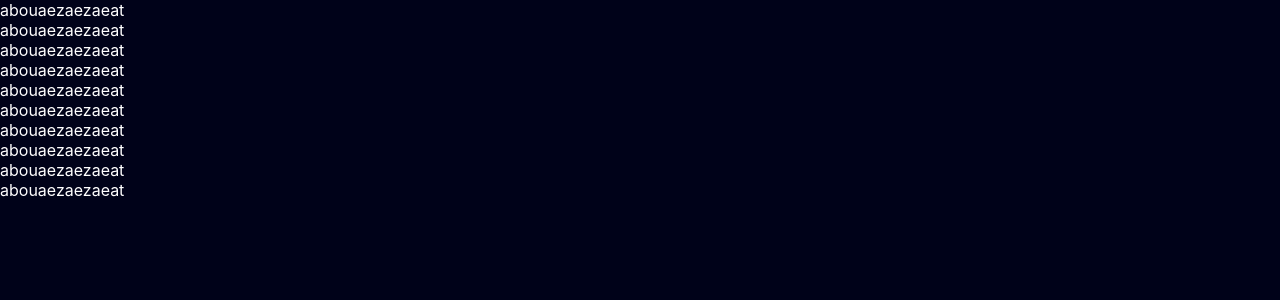
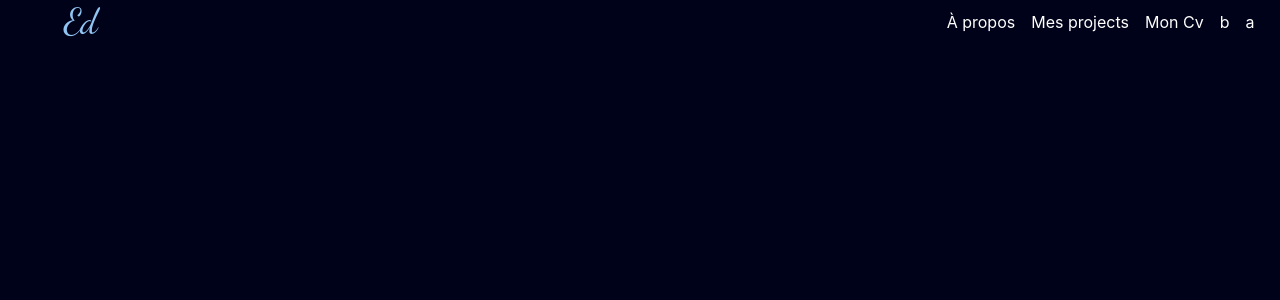
Before and after one commit to EdwinDij/portfolio2.0, a Next.js app: page /about in a window 1280 px wide. Shown: the top 300 px of the page. Built offline with nearby package versions, Linux system fonts and the light colour scheme.

Commit message:
Link des pages avec next: connection faite! début de la page about

```diff
--- a/components/navbar.jsx
+++ b/components/navbar.jsx
@@ -1,14 +1,13 @@
-import React from 'react';
-
+import Link from 'next/link'
 
 export default function navbar() {
   return (
     <div className='header'>
         <nav>
-        <h1 className='ed'>Ed</h1>
+        <Link href='/'><a className='ed'>Ed</a></Link>
         <div className="nav-link">
-            <a>À propos</a>
-            <a href="#">Mes projects</a>
+            <Link href="/about"><a>À propos</a></Link>
+            <Link href="/projects"><a>Mes projects</a></Link>
             <a href="#">Mon Cv</a>
             <a href="https://github.com/EdwinDij" rel='noreferrer' target="_blank" title="Github profile" >b</a>
             <a href="https://linkedin.com/in/edwin-dijeont-1469a0226" rel='noreferrer' target="_blank" title="Linkedin profile" >a</a>
--- a/pages/about.jsx
+++ b/pages/about.jsx
@@ -1,17 +1,13 @@
 import React from 'react'
+import Navbar from '../components/navbar'
 
 export default function about() {
-  return (<div>
-    <div id='about'>abouaezaezaeat</div>
-    <div id='about'>abouaezaezaeat</div>
-    <div id='about'>abouaezaezaeat</div>
-    <div id='about'>abouaezaezaeat</div>
-    <div id='about'>abouaezaezaeat</div>
-    <div id='about'>abouaezaezaeat</div>
-    <div id='about'>abouaezaezaeat</div>
-    <div id='about'>abouaezaezaeat</div>
-    <div id='about'>abouaezaezaeat</div>
-    <div id='about'>abouaezaezaeat</div>
+  return (
+    <div>
+      <Navbar />
+      <div className="container">
+
+      </div>
     </div>
   )
 }
--- a/styles/navbar.scss
+++ b/styles/navbar.scss
@@ -19,4 +19,5 @@ justify-content: space-between;
 .ed {
     color: $secondary-color;
     font-family: Dancing Script;
+    font-size: 36px;
   }
```
